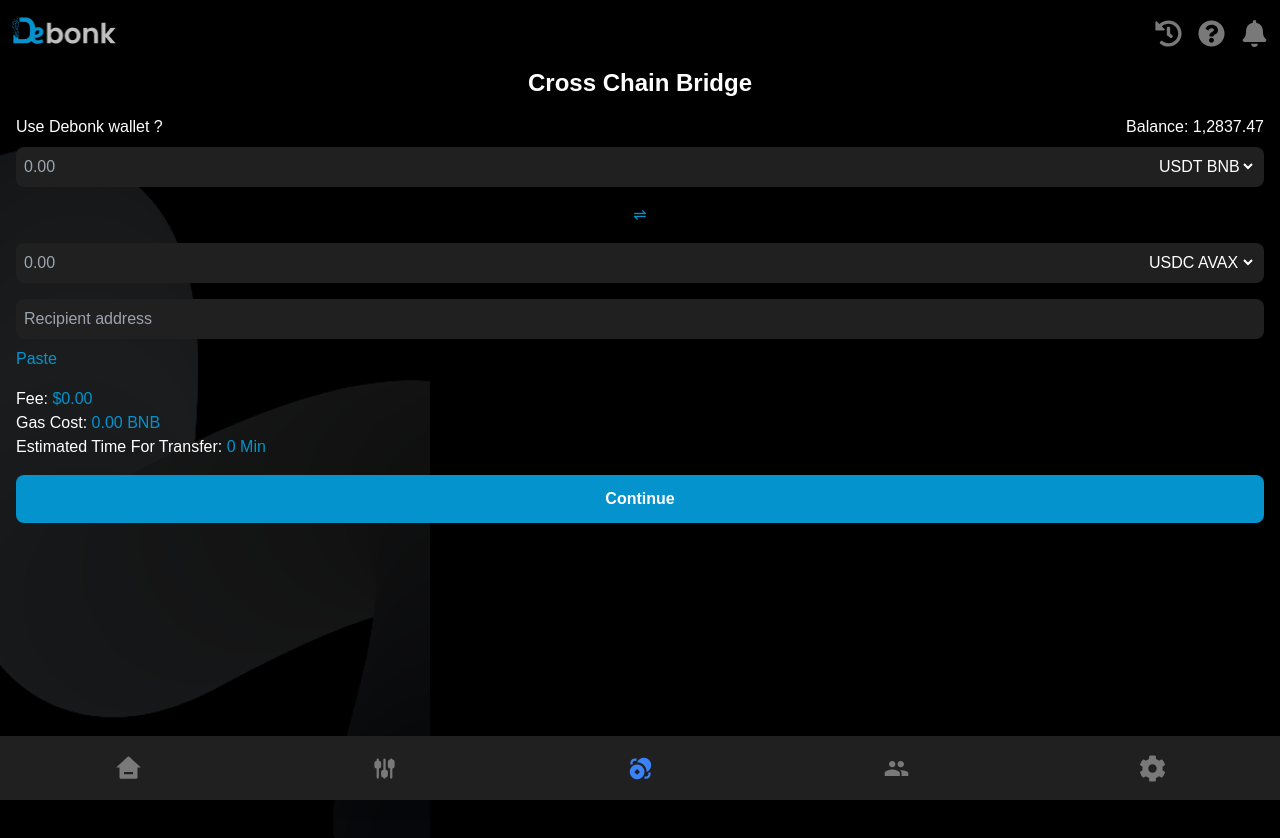
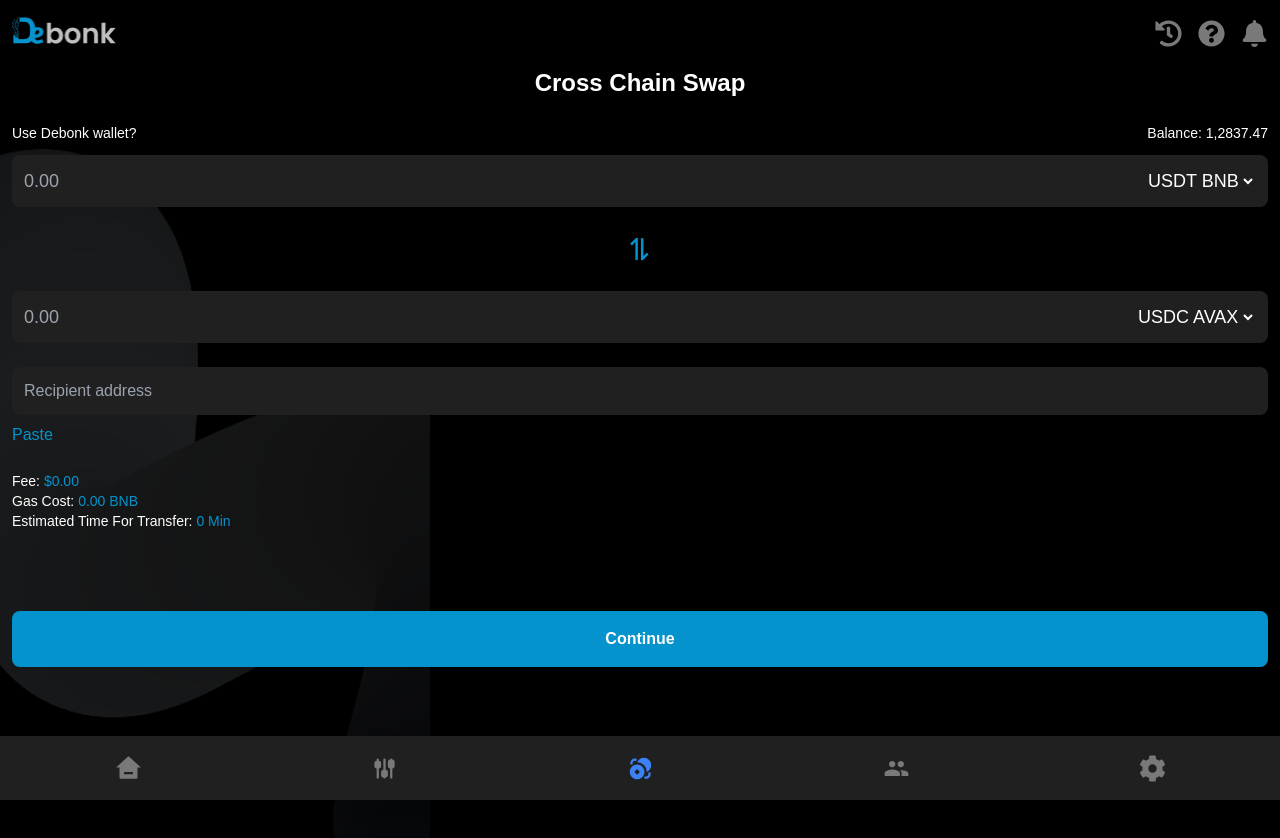
Before and after one commit to ProfessorDy/debonk-miniapp, a Next.js app: page /swap in a window 1280 px wide. Shown: the top 838 px of the page. Built offline with nearby package versions, Linux system fonts and the light colour scheme.

Commit message:
Change all main page padding to 12px

```diff
--- a/app/page.tsx
+++ b/app/page.tsx
@@ -71,7 +71,7 @@
 
   return (
     <main
-      className=" pt-0 p-4 pb-20 bg-black min-h-screen  bg-repeat-y"
+      className=" pt-0 p-3 pb-20 bg-black min-h-screen  bg-repeat-y"
       style={{ backgroundImage: "url('/Rectangle.png')" }}
     >
       <DepositModal
--- a/app/positions/page.tsx
+++ b/app/positions/page.tsx
@@ -64,7 +64,7 @@
 
   return (
     <main
-      className="pt-0 p-4 pb-20 bg-black min-h-screen bg-repeat-y"
+      className="pt-0 p-3 pb-20 bg-black min-h-screen bg-repeat-y"
       style={{ backgroundImage: "url('/Rectangle.png')" }}
     >
       <h2 className="text-2xl font-semibold text-center font-poppins mb-2">
--- a/app/referrals/page.tsx
+++ b/app/referrals/page.tsx
@@ -11,7 +11,7 @@
 
   return (
     <main
-      className=" pt-0 p-4 pb-20 bg-black min-h-screen  bg-repeat-y"
+      className=" pt-0 p-3 pb-20 bg-black min-h-screen  bg-repeat-y"
       style={{ backgroundImage: "url('/Rectangle.png')" }}
     >
       <div className="text-center mb-6">
--- a/app/settings/page.tsx
+++ b/app/settings/page.tsx
@@ -83,7 +83,7 @@
 
   return (
     <main
-      className=" pt-0 p-4 pb-20 bg-black min-h-screen  bg-repeat-y"
+      className=" pt-0 p-3 pb-20 bg-black min-h-screen  bg-repeat-y"
       style={{ backgroundImage: "url('/Rectangle.png')" }}
     >
       <h2 className="text-xl font-semibold text-white mb-6">
--- a/app/swap/page.tsx
+++ b/app/swap/page.tsx
@@ -1,68 +1,102 @@
 "use client";
 
-import React from "react";
+import React, { useState } from "react";
 
 const Swap = () => {
+  // State for the two wallet selections
+  const [payCurrency, setPayCurrency] = useState("USDT BNB");
+  const [receiveCurrency, setReceiveCurrency] = useState("USDC AVAX");
+  const [payAmount, setPayAmount] = useState("");
+  const [receiveAmount, setReceiveAmount] = useState("");
+
+  // Function to swap the wallets
+  const handleSwap = () => {
+    setPayCurrency(receiveCurrency);
+    setReceiveCurrency(payCurrency);
+    setPayAmount(receiveAmount);
+    setReceiveAmount(payAmount);
+  };
+
   return (
     <main
-      className=" pt-0 p-4 pb-20 bg-black min-h-screen  bg-repeat-y"
+      className="pt-0 p-3 pb-20 bg-black min-h-screen bg-repeat-y"
       style={{ backgroundImage: "url('/Rectangle.png')" }}
     >
+      {/* Title */}
       <h2 className="text-2xl font-semibold text-white text-center">
-        Cross Chain Bridge
+        Cross Chain Swap
       </h2>
 
-      {/* Wallet Input Section */}
-      <div className="mt-4">
-        <div className="flex justify-between text-white">
-          <p>Use Debonk wallet ?</p>
+      {/* Pay Wallet Section */}
+      <div className="mt-6">
+        <div className="flex justify-between text-white text-sm">
+          <p>Use Debonk wallet?</p>
           <p>Balance: 1,2837.47</p>
         </div>
-        <div className="flex justify-between items-center mt-2 bg-background p-2 rounded-lg">
+        <div className="flex justify-between items-center mt-3 bg-background p-3 rounded-lg">
           <input
             type="text"
-            className="bg-background w-2/3 text-white"
+            className="bg-background w-1/2 text-white text-lg outline-none"
             placeholder="0.00"
+            value={payAmount}
+            onChange={(e) => setPayAmount(e.target.value)}
           />
-          <select className="bg-background text-white">
+          <select
+            value={payCurrency}
+            onChange={(e) => setPayCurrency(e.target.value)}
+            className="bg-background text-white text-lg outline-none"
+          >
             <option>USDT BNB</option>
-            {/* Add more options here */}
+            <option>BTC BNB</option>
+            <option>ETH BNB</option>
           </select>
         </div>
       </div>
 
       {/* Divider */}
-      <div className="flex items-center justify-center my-4">
-        <span className="text-accent">⇌</span>
+      <div className="flex items-center justify-center my-6">
+        <button
+          onClick={handleSwap}
+          className="text-accent text-3xl transform rotate-90 transition-transform duration-300 ease-in-out"
+        >
+          ⇌
+        </button>
       </div>
 
-      {/* Second Wallet Input Section */}
+      {/* Receive Wallet Section */}
       <div className="mt-2">
-        <div className="flex justify-between items-center mt-2 bg-background p-2 rounded-lg">
+        <div className="flex justify-between items-center bg-background p-3 rounded-lg">
           <input
             type="text"
-            className="bg-background w-2/3 text-white"
+            className="bg-background w-1/2 text-white text-lg outline-none"
             placeholder="0.00"
+            value={receiveAmount}
+            onChange={(e) => setReceiveAmount(e.target.value)}
           />
-          <select className="bg-background text-white">
+          <select
+            value={receiveCurrency}
+            onChange={(e) => setReceiveCurrency(e.target.value)}
+            className="bg-background text-white text-lg outline-none"
+          >
             <option>USDC AVAX</option>
-            {/* Add more options here */}
+            <option>ETH AVAX</option>
+            <option>BTC AVAX</option>
           </select>
         </div>
       </div>
 
       {/* Recipient Address */}
-      <div className="mt-4">
+      <div className="mt-6">
         <input
           type="text"
-          className="bg-background w-full p-2 text-white rounded-lg"
+          className="bg-background w-full p-3 text-white rounded-lg outline-none"
           placeholder="Recipient address"
         />
         <button className="text-accent mt-2">Paste</button>
       </div>
 
       {/* Fee Section */}
-      <div className="mt-4 text-white">
+      <div className="mt-6 text-white text-sm">
         <p>
           Fee: <span className="text-accent">$0.00</span>
         </p>
@@ -76,7 +110,7 @@
       </div>
 
       {/* Continue Button */}
-      <button className="bg-accent w-full p-3 text-white font-semibold rounded-lg mt-4">
+      <button className="bg-accent w-full p-4 text-white font-semibold rounded-lg mt-20">
         Continue
       </button>
     </main>
```
